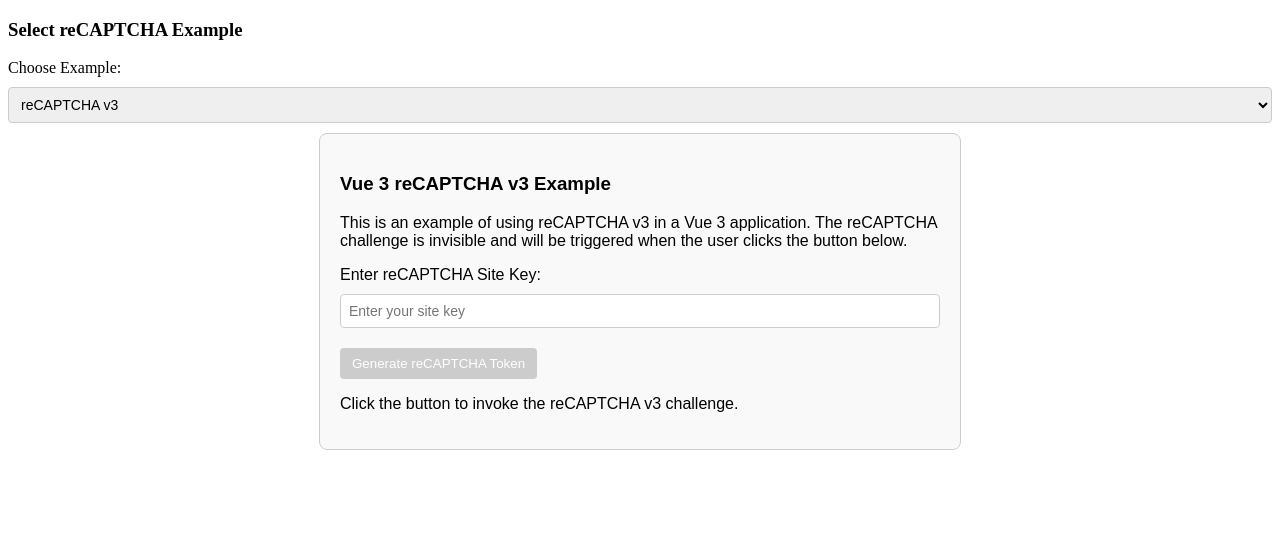
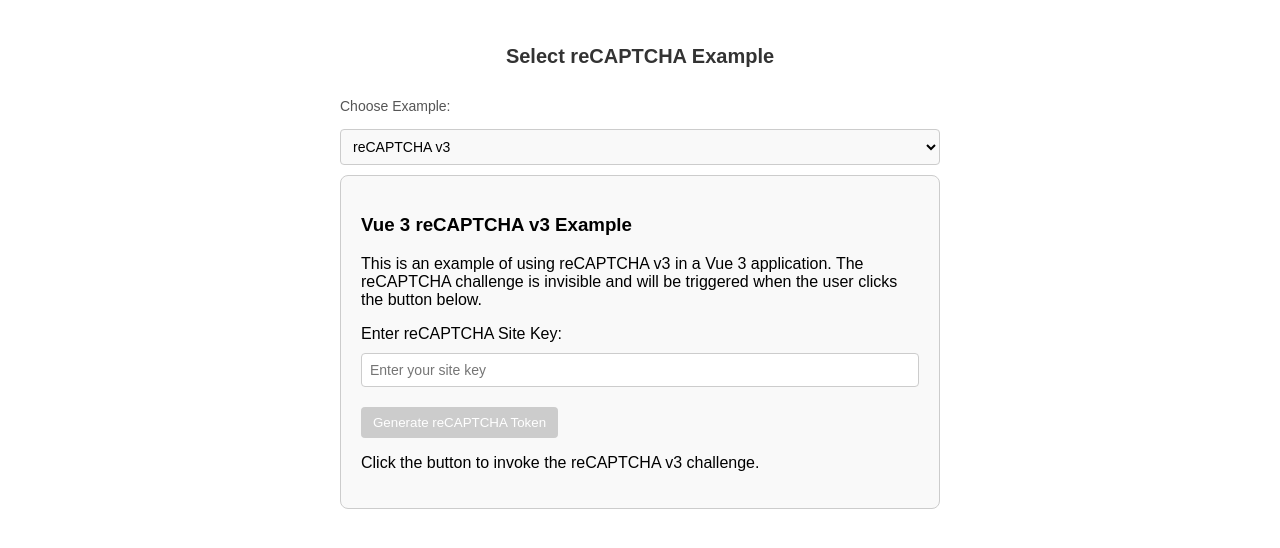
Before and after one commit to spyshiv/google-recaptcha-vue3, a Vue app: page / in a window 1280 px wide. Shown: the top 548 px of the page. Built offline with nearby package versions, Linux system fonts and the light colour scheme.

Commit message:
Update UI for examples

```diff
--- a/src/App.vue
+++ b/src/App.vue
@@ -1,16 +1,16 @@
 <template>
-  <div>
-    <h3>Select reCAPTCHA Example</h3>
+  <div class="app">
+    <h2>Select reCAPTCHA Example</h2>
     <label for="exampleSelect">Choose Example:</label>
     <select id="exampleSelect" v-model="selectedExample">
       <option value="v2">reCAPTCHA v2</option>
       <option value="v3">reCAPTCHA v3</option>
     </select>
 
-    <div v-if="selectedExample === 'v2'">
+    <div v-if="selectedExample === 'v2'" class="container">
       <RecaptchaV2Example />
     </div>
-    <div v-else-if="selectedExample === 'v3'">
+    <div v-else-if="selectedExample === 'v3'" class="container">
       <RecaptchaV3Example />
     </div>
   </div>
@@ -25,6 +25,35 @@
 </script>
 
 <style scoped>
+.container {
+  font-family: Arial, sans-serif;
+  max-width: 600px;
+  margin: 0 auto;
+  padding: 20px;
+  border: 1px solid #ccc;
+  border-radius: 8px;
+  background-color: #f9f9f9;
+}
+.app {
+  max-width: 600px;
+  margin: 0 auto;
+  padding: 20px;
+  font-family: Arial, sans-serif;
+}
+h2 {
+  font-size: 20px;
+  color: #333;
+  margin-bottom: 30px;
+  text-align: center;
+}
+
+label {
+  font-size: 14px;
+  color: #555;
+  margin-bottom: 5px;
+  display: block;
+}
+
 select {
   width: 100%;
   padding: 8px;
@@ -33,5 +62,12 @@
   border-radius: 4px;
   box-sizing: border-box;
   font-size: 14px;
+  background-color: #f9f9f9;
+}
+
+select:focus {
+  border-color: #4caf50;
+  outline: none;
+  box-shadow: 0 0 5px rgba(76, 175, 80, 0.5);
 }
 </style>
--- a/src/examples/RecaptchaV2Example.vue
+++ b/src/examples/RecaptchaV2Example.vue
@@ -1,23 +1,32 @@
 <template>
   <div>
     <h3>reCAPTCHA v2 Example</h3>
+    <p>
+      This is an example of using reCAPTCHA v2 in a Vue 3 application. The
+      reCAPTCHA challenge is triggered when the user Enter reCAPTCHA site key.
+    </p>
     <label for="siteKeyInput">Enter reCAPTCHA Site Key:</label>
     <input
       id="siteKeyInput"
       v-model="recaptchaSiteKey"
+      @change="refreshKey++"
       placeholder="Enter your site key"
     />
-
+    <div :key="refreshKey">
       <Recaptcha
         ref="recaptchaRef"
         version="v2"
         :siteKey="recaptchaSiteKey"
-      :autoLoad="false"
         @verify="onVerify"
         @error="onError"
       />
-
-    <button :disabled="!recaptchaSiteKey" @click="submitForm">Submit</button>
+    </div>
+    <div v-if="recaptchaToken">
+      <h4>reCAPTCHA Token:</h4>
+      <div class="token">
+        <div>{{ recaptchaToken }}</div>
+      </div>
+    </div>
   </div>
 </template>
 
@@ -25,20 +34,18 @@
 import { ref } from "vue";
 import Recaptcha from "../components/Recaptcha.vue";
 
-const recaptchaSiteKey = ref("");
+const recaptchaSiteKey = ref("Your reCAPTCHA Site Key");
 const recaptchaRef = ref(null);
+const refreshKey = ref(0);
+const recaptchaToken = ref(null);
 
 function onVerify(token) {
+  recaptchaToken.value = token;
   console.log("Verified Token (v2):", token);
 }
 
 function onError(err) {
   console.error("reCAPTCHA v2 error:", err);
-}
-
-function submitForm() {
-  recaptchaRef.value.execute();
-  console.log("Form submitted with site key (v2):", recaptchaSiteKey.value);
 }
 </script>
 
@@ -53,18 +60,15 @@
   font-size: 14px;
 }
 
-button {
-  background-color: #2e7d32;
-  color: white;
-  padding: 8px 12px;
-  border: 0;
+.token {
+  border: 1px solid #ccc;
   border-radius: 4px;
-  cursor: pointer;
+  padding: 10px;
   margin-top: 10px;
-}
-
-button:disabled {
-  background-color: #ccc;
-  cursor: not-allowed;
+  background-color: #fff;
+  max-height: 300px;
+  overflow-y: auto;
+  white-space: pre-wrap;
+  word-break: break-all;
 }
 </style>
--- a/src/examples/RecaptchaV3Example.vue
+++ b/src/examples/RecaptchaV3Example.vue
@@ -1,10 +1,9 @@
 <template>
-  <div class="container">
   <h3>Vue 3 reCAPTCHA v3 Example</h3>
   <p>
     This is an example of using reCAPTCHA v3 in a Vue 3 application. The
-      reCAPTCHA challenge is invisible and will be triggered when the user
-      clicks the button below.
+    reCAPTCHA challenge is invisible and will be triggered when the user clicks
+    the button below.
   </p>
   <div>
     <label for="siteKeyInput">Enter reCAPTCHA Site Key:</label>
@@ -30,6 +29,9 @@
       <div>{{ recaptchaToken }}</div>
     </div>
   </div>
+  <div v-if="recaptchaError">
+    <h4>reCAPTCHA Error:</h4>
+    <div>{{ recaptchaError }}</div>
   </div>
 </template>
 
@@ -49,14 +51,8 @@
 }
 
 function handleError(err) {
-  if (err.includes("Invalid site key")) {
-    console.error(
-      "Invalid site key provided. Please check your reCAPTCHA configuration."
-    );
-  } else {
   recaptchaError.value = err;
   console.error("reCAPTCHA Error:", err);
-  }
 }
 
 function submitForm() {
@@ -69,15 +65,6 @@
 }
 </script>
 <style scoped>
-.container {
-  font-family: Arial, sans-serif;
-  max-width: 600px;
-  margin: 0 auto;
-  padding: 20px;
-  border: 1px solid #ccc;
-  border-radius: 8px;
-  background-color: #f9f9f9;
-}
 .token {
   border: 1px solid #ccc;
   border-radius: 4px;
```
Lines whose indentation alone changed are shown as unchanged.
